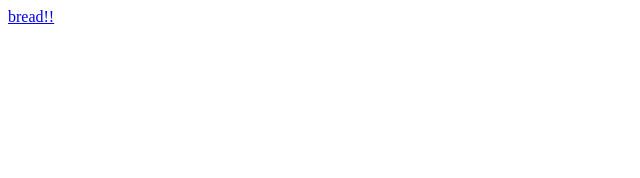
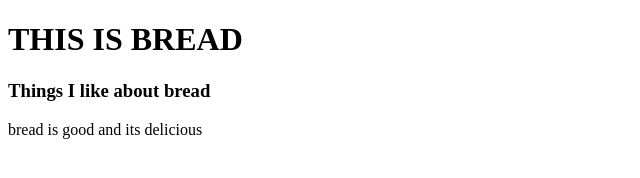
Before and after one commit to IsaiahEdwards/bread-making, a plain HTML site: page index.html in a window 1280 px wide. Shown: the whole page, without its empty margins (0-640 px from the left). Drawn offline with Linux system fonts and the light colour scheme.

Commit message:
maybe now

```diff
--- a/index.html
+++ b/index.html
@@ -1,12 +1,15 @@
 <!DOCTYPE html>
 <html lang="en">
-<head>
-    <meta charset="UTF-8">
-    <meta name="viewport" content="width=device-width, initial-scale=1.0">
-    <title>bread</title>
-    <a href="artisan-bread.html">bread!!</a>
-</head>
-<body>
+ <h1>THIS IS BREAD</h1>
 
-</body>
+ <h3>Things I like about bread</h3>
+ <p> bread is good and its delicious</p>
+
+
+
+
+
+
+
+
 </html>
```
Also changed, not shown: artisan-bread.html (deleted, +0 -15 lines).
